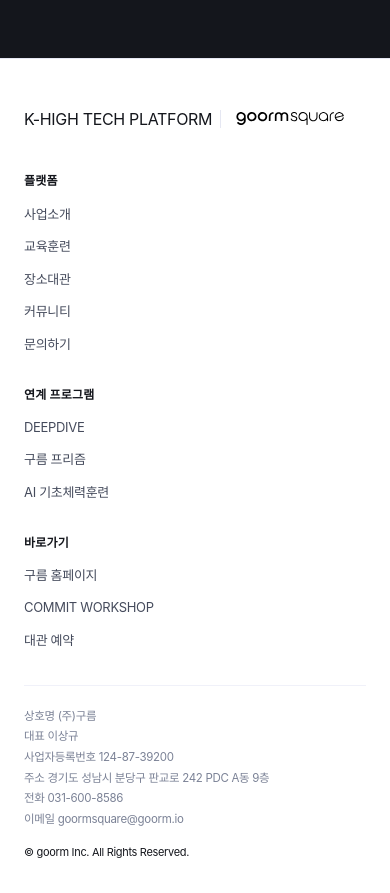
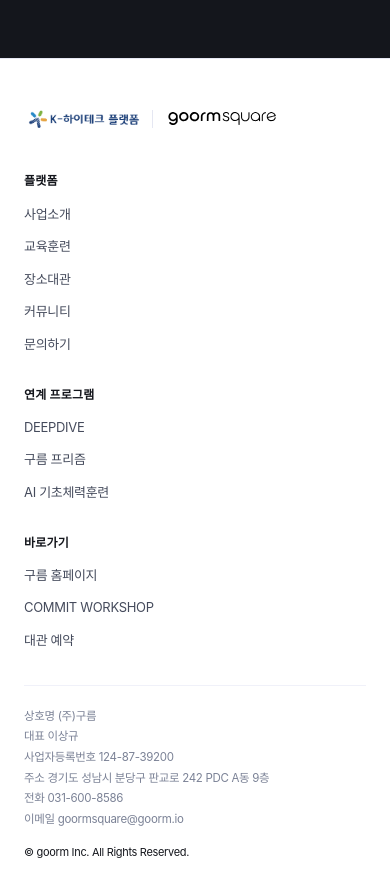
Before and after one commit to gain-0525/KHP_landingPage, a React (Vite) app: page / in a window 390 px wide. Shown: the part 8162-9055 px from the top of the page. Built offline with nearby package versions, Linux system fonts and the light colour scheme; a web font is replaced by a local one.

Commit message:
[Fix] 로고 이미지 수정

```diff
--- a/src/components/about/GoormSection.css
+++ b/src/components/about/GoormSection.css
@@ -26,6 +26,7 @@
 
   #goorm .card__t {
     font-size: 19px;
+    font-weight: 700;
   }
 
   #goorm .card__d {
@@ -79,6 +80,7 @@
   #goorm .card__t {
     font-size: 18px;
     line-height: 1.45;
+    font-weight: 700;
   }
 
   #goorm .card__d {
--- a/src/components/layout/Footer.css
+++ b/src/components/layout/Footer.css
@@ -181,3 +181,24 @@
     font-size: 11px;
   }
 }
+
+.lockup__khp {
+  display: block;
+  width: 200px;
+  height: auto;
+  object-fit: contain;
+}
+
+/* 태블릿 */
+@media (max-width: 768px) {
+  .lockup__khp {
+    width: 150px;
+  }
+}
+
+/* 모바일 */
+@media (max-width: 480px) {
+  .lockup__khp {
+    width: 120px;
+  }
+}
--- a/src/components/layout/Footer.tsx
+++ b/src/components/layout/Footer.tsx
@@ -2,6 +2,7 @@
 
 import "./Footer.css";
 import goormLogo from '../../assets/goorm_logo.svg';
+import khpLogo from '../../assets/k-hightech.png';
 
 const Footer = () => {
   return (
@@ -44,10 +45,11 @@
               </svg>
             </span>
 
-            <span className="lockup__khp">
-              K-HIGH TECH PLATFORM
-            </span>
-
+            <img
+              src = {khpLogo}
+              alt = "k-하이테크 플랫폼"
+              className="lockup__khp"
+            />
             <span
               className="lockup__bar"
               aria-hidden="true"
```
